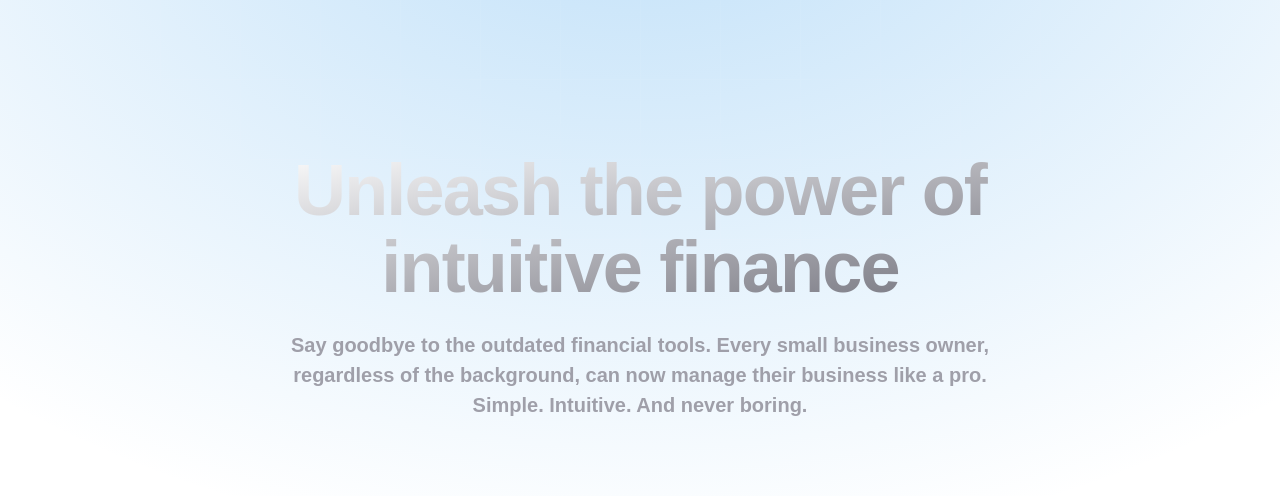
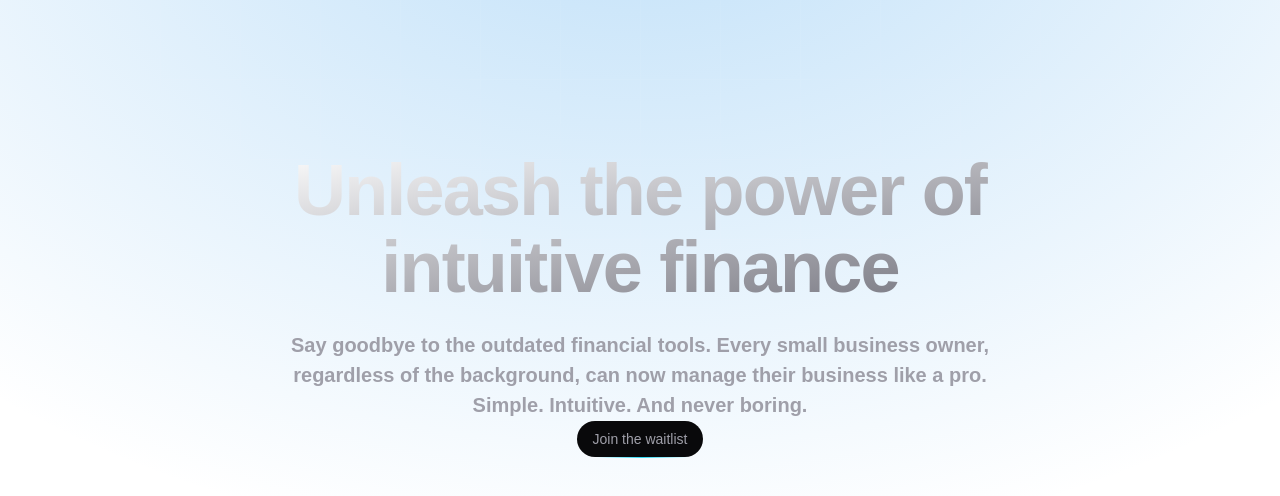
Before and after one commit to VedantPatil-99/Cobalt-clone, a Next.js app: page / in a window 1280 px wide. Shown: the top 496 px of the page. Built offline with nearby package versions, Linux system fonts and the light colour scheme.

Commit message:
Add JoinBtn component and integrate it into the Home page

```diff
--- a/src/app/globals.css
+++ b/src/app/globals.css
@@ -10,6 +10,7 @@
   --color-foreground: var(--foreground);
   --font-sans: var(--font-geist-sans);
   --font-mono: var(--font-geist-mono);
+  --shadow-glow: 0px 0px 18px rgba(94, 176, 239, 0.3);
 }
 
 @media (prefers-color-scheme: dark) {
--- a/src/app/page.tsx
+++ b/src/app/page.tsx
@@ -1,5 +1,6 @@
 import GridPattern from "../components/GridPattern";
 import Heading from "../components/Heading";
+import JoinBtn from "../components/JoinBtn";
 export default function Home() {
   return (
     <>
@@ -14,6 +15,7 @@ export default function Home() {
               owner, regardless of the background, can now manage their business
               like a pro. Simple. Intuitive. And never boring.
             </p>
+            <JoinBtn>Join the waitlist</JoinBtn>
           </div>
         </section>
       </main>
--- /dev/null
+++ b/src/components/JoinBtn.tsx
@@ -0,0 +1,22 @@
+import React from "react";
+
+const JoinBtn = ({ children }: { children: React.ReactNode }) => {
+  return (
+    <>
+      <button
+        className="group hover:shadow-glow relative rounded-full p-px text-sm/6 text-zinc-400 duration-300 hover:text-zinc-100"
+        type="button"
+      >
+        <span className="absolute inset-0 overflow-hidden rounded-full">
+          <span className="absolute inset-0 rounded-full bg-[image:radial-gradient(75%_100%_at_50%_0%,rgba(56,189,248,0.6)_0%,rgba(56,189,248,0)_75%)] opacity-0 transition-opacity duration-500 group-hover:opacity-100"></span>
+        </span>
+        <div className="relative z-10 rounded-full bg-zinc-950 px-4 py-1.5 ring-1 ring-white/10">
+          {children}
+        </div>
+        <span className="absolute left-5 h-px w-[calc(100%-2.25rem)] bg-gradient-to-r from-cyan-400/0 via-cyan-400/90 to-cyan-400/0 transition-opacity duration-500 group-hover:opacity-40"></span>
+      </button>
+    </>
+  );
+};
+
+export default JoinBtn;
```
